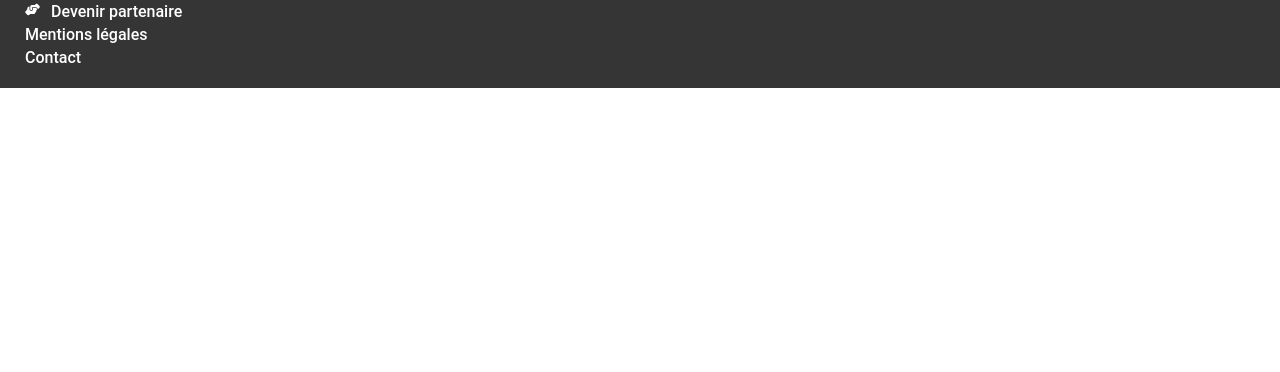
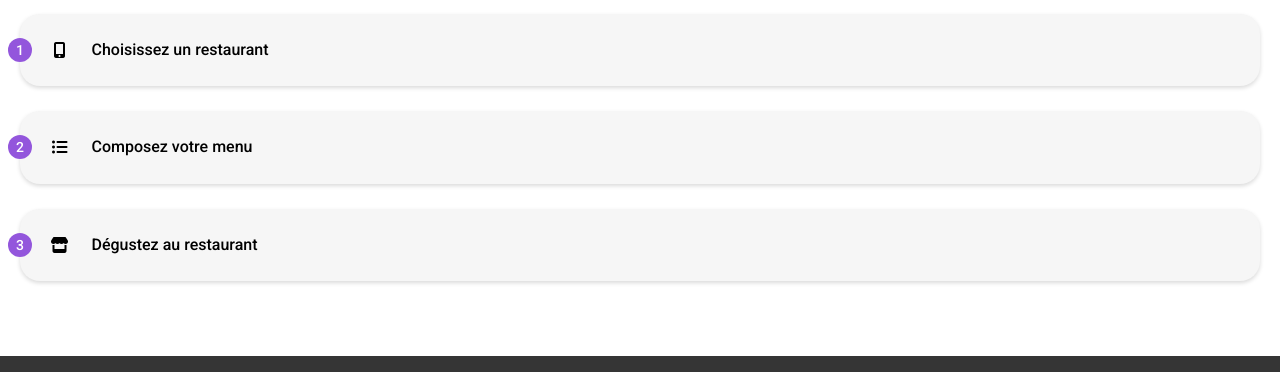
Before and after one commit to mastergoster/OC-Projet4, a website: page index.html in a window 1280 px wide. Shown: the part 484-856 px from the top of the page. Before the commit the page ends 800 px from the top, so only its background shows below. Drawn offline with Linux system fonts and the light colour scheme.

Commit message:
Fonctionnement

```diff
--- a/index.html
+++ b/index.html
@@ -3,10 +3,14 @@
 <head>
     <meta charset="UTF-8">
     <meta name="viewport" content="width=device-width, initial-scale=1.0">
-    <link rel="stylesheet" href="./assets/css/style.css">
+    <link rel="preconnect" href="https://fonts.googleapis.com">
+    <link rel="preconnect" href="https://fonts.gstatic.com" crossorigin>
+    <link href="https://fonts.googleapis.com/css2?family=Roboto:wght@100;300;400;500;700;900&display=swap" rel="stylesheet">
     <link rel="stylesheet" href="https://cdnjs.cloudflare.com/ajax/libs/font-awesome/6.2.1/css/all.min.css"
         integrity="sha512-MV7K8+y+gLIBoVD59lQIYicR65iaqukzvf/nwasF0nqhPay5w/9lJmVM2hMDcnK1OnMGCdVK+iQrJ7lzPJQd1w=="
         crossorigin="anonymous" referrerpolicy="no-referrer">
+    <link rel="stylesheet" href="./assets/css/style.css">
+
     <title>OhMyFood</title>
 </head>
 <body>
@@ -31,6 +35,26 @@
             Explorer nos restaurants
         </button>
     </section>
+    <section class="working">
+        <h2 class="title">Fonctionnement</h2>
+        <ol class="working-list">
+            <li class="working-list_element">
+                <span class="marker">1</span>
+                <i class="icon fa-solid fa-mobile-screen-button"></i>
+                Choisissez un restaurant
+            </li>
+            <li class="working-list_element">
+                <span class="marker">2</span>
+                <i class="icon fa-solid fa-list-ul"></i>
+                Composez votre menu
+            </li>
+            <li class="working-list_element">
+                <span class="marker">3</span>
+                <i class="icon fa-solid fa-store"></i>
+                Dégustez au restaurant
+            </li>
+        <ol>
+    </section>
 
 
     <footer class="footer">
--- a/sass/_mixins.scss
+++ b/sass/_mixins.scss
@@ -1,3 +1,8 @@
+@mixin displayFlex {
+    display: flex;
+    align-items: center;
+}
+
 @mixin displayFlexCenter{
     display: flex;
     justify-content: center;
--- /dev/null
+++ b/sass/partial/index/_working.scss
@@ -0,0 +1,44 @@
+.working{
+    box-sizing: border-box;
+    height: 440px;
+    padding: 48px 20px 0 20px;
+    .title{
+        font-size: 24px;
+        font-weight: 700;
+        padding-bottom: 26px;
+    }
+    &-list{
+        @include displayFlexCenter;
+        flex-direction: column;
+        gap: 24.92px;
+        &_element{
+            @include displayFlex;
+            box-sizing: border-box;
+            position: relative;
+            width: 100%;
+            height: 72.379px;
+            border-radius: 20px;
+            padding-left: 30.49px;
+            gap: 23px;
+            background-color: $background-gray;
+            box-shadow: $box-shadow;
+            .icon{
+                @include displayFlexCenter;
+                height: 18px;
+                width: 18px;
+            }
+            .marker{
+                @include displayFlexCenter;
+                color: $white;
+                font-size: 14px;
+                position: absolute;
+                height: 24px;
+                width: 24px;
+                border-radius: 50%;
+                background-color: $primary-color;
+                left: -12px;
+
+            }
+        }
+    }
+}
--- a/sass/style.scss
+++ b/sass/style.scss
@@ -10,7 +10,8 @@ body {
   font-size: 16px;
 }
 
-@import 'partial/header';
-@import 'partial/localisation';
-@import 'partial/reservation';
-@import 'partial/footer';
+@import 'partial/common/header';
+@import 'partial/index/localisation';
+@import 'partial/index/reservation';
+@import 'partial/index/working';
+@import 'partial/common/footer';
```
Also changed, not shown: assets/css/style.css, sass/partial/common/_footer.scss (renamed from sass/partial/_footer.scss), sass/partial/common/_header.scss (renamed from sass/partial/_header.scss), sass/partial/index/_localisation.scss (renamed from sass/partial/_localisation.scss), sass/partial/index/_reservation.scss (renamed from sass/partial/_reservation.scss), 1 other file.
